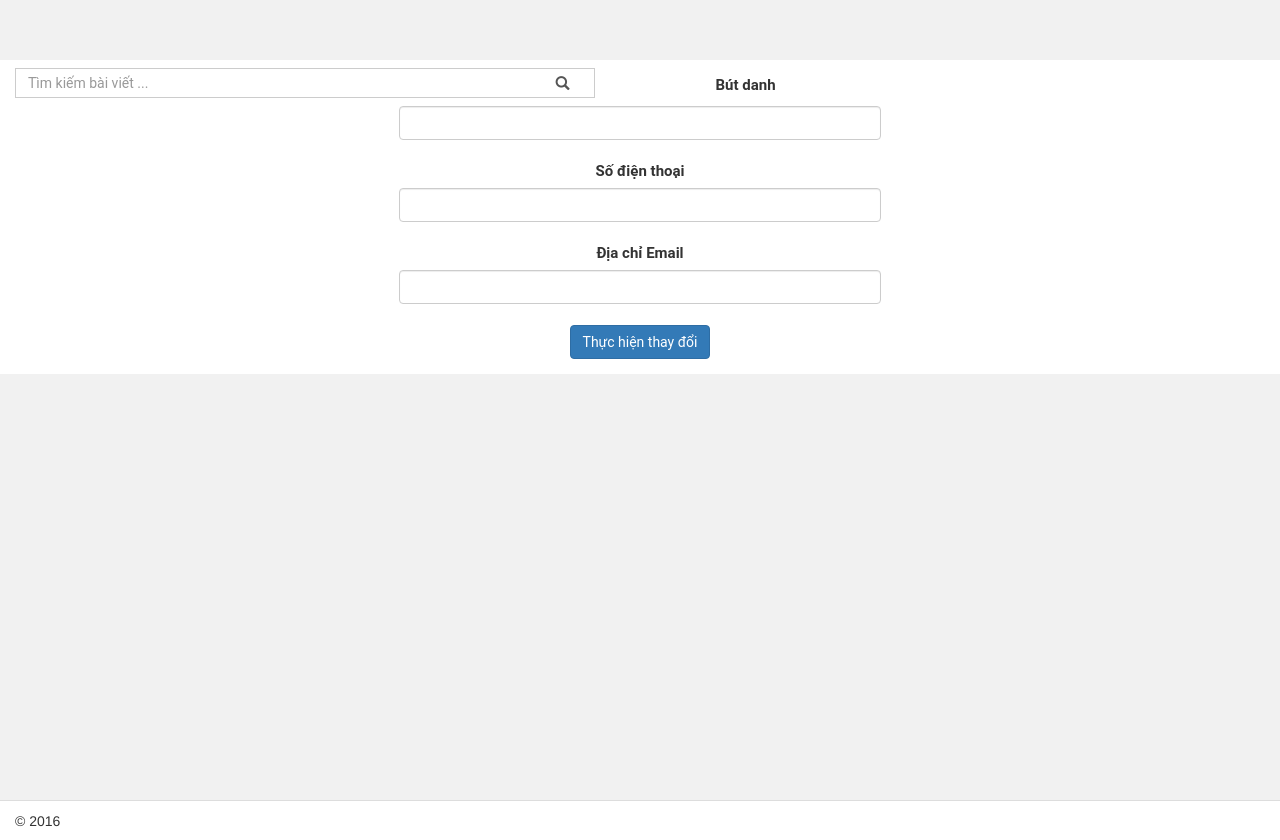
After one commit to thuctoa/chuyentoike, a Yii app: template views/site/UpdateUser.php in a window 1280 px wide. The commit adds this page. Run offline with PHP 8.4 and a stand-in for Yii, Linux system fonts and the light colour scheme; the template is opened without the code that fills it, so the values that code supplies are empty; some libraries are stand-ins or nearby versions.

Commit message:
doi thong tin

```diff
--- a/views/layouts/main.php
+++ b/views/layouts/main.php
@@ -100,8 +100,8 @@ AppAsset::register($this);
                                 'items' => [
                                     ['label' => Yii::t('app','Xem hồ sơ'),'url'=>['/site/user']],
                                     '<li class="divider"></li>',
-                                    '<li class="dropdown-header">Thay đổi thông tin</li>',
-                                    ['label' => Yii::t('app','Đổi Tên (bút danh)'), 'url' => '#'],
+                                    '<li class="dropdown-header">Bút danh, Email, số điện thoại</li>',
+                                    ['label' => Yii::t('app','Đổi thông tin'), 'url' => '/site/update-user.html'],
                                     ['label' => Yii::t('app','Đổi mật khẩu'),'url'=>['/site/request-password-reset']],
                                 ],
 
--- /dev/null
+++ b/views/site/UpdateUser.php
@@ -0,0 +1,13 @@
+<div class="thaydoithongtin">
+    <div class="thaydoithongtinform">
+    <form action="/site/update-user.html" method="post">
+        <label class="control-label" >Bút danh </label>
+        <input  class="form-control" type="text" name="user[displayname]" value="<?=$model['displayname']?>"><br>
+        <label class="control-label" > Số điện thoại </label>
+        <input class="form-control" type="text" name="user[phone]" value="<?=$model['phone']?>"><br>
+        <label class="control-label" >Địa chỉ Email </label>
+        <input class="form-control" type="email" name="user[email]" value="<?=$model['email']?>"><br>
+        <button type="submit" class="btn btn-primary">Thực hiện thay đổi</button>
+    </form>
+    </div>
+</div>
--- a/views/site/user.php
+++ b/views/site/user.php
@@ -1,14 +1,14 @@
 
 <table class="thongtincanhan">
     <tr>
+        <th>Tên tài khoản</th>
         <th>Bút danh</th>
-        <th>Tên tài khoản</th>
         <th>Địa chỉ Email</th>
         <th>Số điện thoại</th>
     </tr>
     <tr>
+        <td><?= $user['username']?></td>
         <td><?= $user['displayname']?></td>
-        <td><?= $user['username']?></td>
         <td><?= $user['email']?></td>
         <td><?= $user['phone']?></td>
     </tr>
--- a/web/css/dinhkhung.css
+++ b/web/css/dinhkhung.css
@@ -256,11 +256,11 @@
     margin: 0 auto;
     padding: 15px;
 }
-.site-reset-password, .site-request-password-reset, .site-login{
+.thaydoithongtin,.site-reset-password, .site-request-password-reset, .site-login{
     text-align: center;
     background: white;
 }
-.matkhaumoi, .thaydoimatkhau, .dangnhap{
+.thaydoithongtinform,.noidungthaydoithongtin,.matkhaumoi, .thaydoimatkhau, .dangnhap{
     width: 40vw;
     margin: 0 auto;
     padding: 15px;
```
Also changed, not shown: controllers/SiteController.php (+19 -0 lines), models/User.php (+8 -1 lines).
